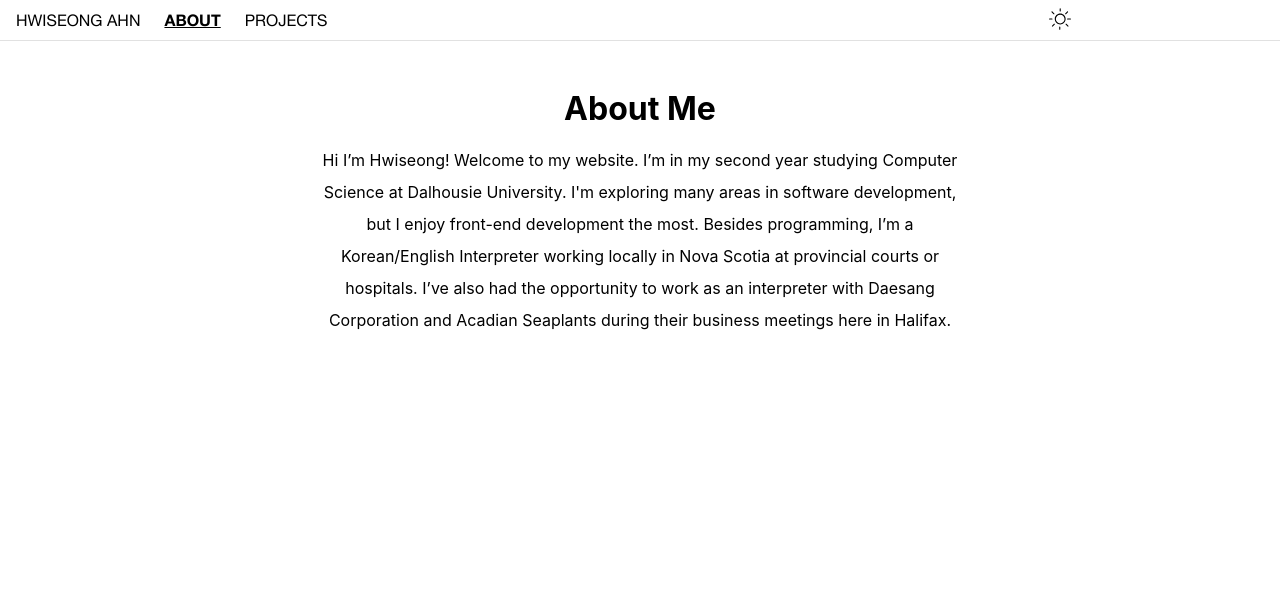
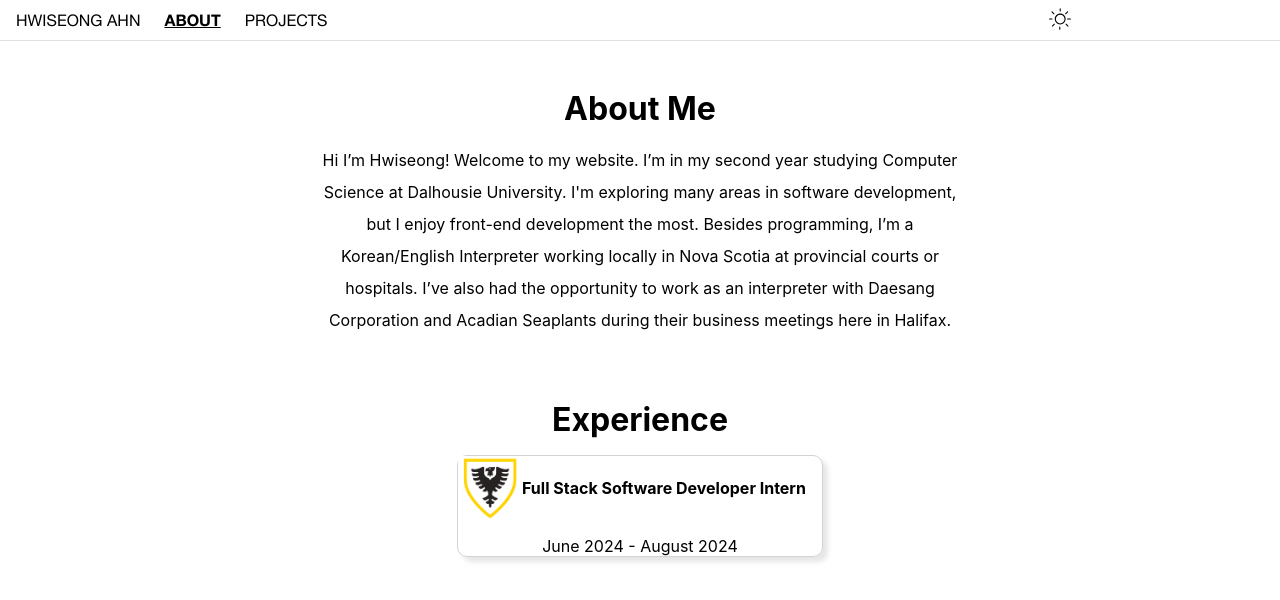
Before and after one commit to hwiseongahn/hwiseong-website-react, a React (Create React App) app: page /About in a window 1280 px wide. Shown: the top 600 px of the page. Built offline with nearby package versions, Linux system fonts and the light colour scheme; a web font is replaced by a local one.

Commit message:
added a card

```diff
--- a/src/components/About.js
+++ b/src/components/About.js
@@ -1,12 +1,16 @@
 import React from 'react';
 import { aboutMe } from '../assets';
 import "../scss/about.scss";
+import Card from "../components/Card";
+import Dal from "../assets/dalLogo.png";
 
 function About() {
     return (
         <div className="about-container">
             <h1>About Me</h1>
             <p className = "about-me-text">{aboutMe}</p>
+            <h1>Experience</h1>
+            <Card title="Full Stack Software Developer Intern" description="June 2024 - August 2024" image={Dal}/>
         </div>
   )
 }
--- /dev/null
+++ b/src/components/Card.js
@@ -0,0 +1,17 @@
+import React from 'react';
+import "../scss/card.scss";
+
+function Card({title, description, image}) {
+    return (
+        <div className="card-container">
+            <div className='flex-container'>
+                <img src={image} alt="asdf" className='card-image'></img>
+                <h1 className='card-item'>{title}</h1>
+            </div>
+
+            <p className='card-item'>{description}</p>
+        </div>
+    );
+}
+
+export default Card;
--- a/src/scss/about.scss
+++ b/src/scss/about.scss
@@ -20,6 +20,7 @@
         text-align: center;
         line-height: 2rem;
     }
+
 }
 
 @media only screen and (max-width: 649px) {
--- /dev/null
+++ b/src/scss/card.scss
@@ -0,0 +1,32 @@
+.card-container {
+    display: grid;
+    grid-template-columns: 1;
+    grid-template-rows: 2;
+    width: fit-content;
+    border: 1px solid lightgray;
+    border-radius: 10px;
+    box-shadow: 5px 5px 5px hsla(0, 0, 0, 0.1);
+
+    .flex-container {
+        display: flex;
+        flex-direction: row;
+        justify-content: left;
+
+    }
+    .card-image {
+        width: 5vw;
+        height: auto;
+    }
+
+    h1 {
+        margin: 0 1rem 0 0;
+        font-size: 1rem;
+        align-content: center;
+        text-align: left;
+        width: max-content;
+    }
+
+    p {
+        margin-top: 1rem;
+    }
+}
```
Also changed, not shown: src/assets/dalLogo.png (added).
